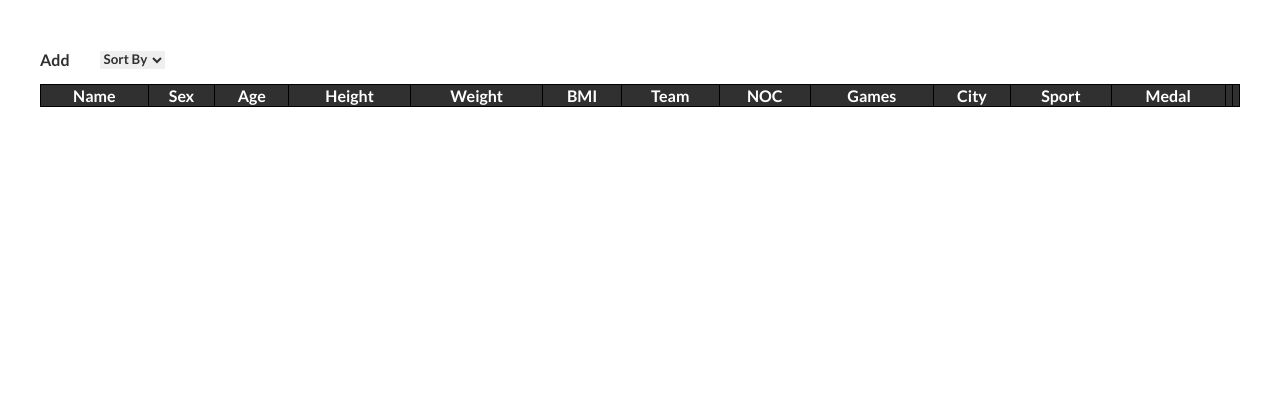
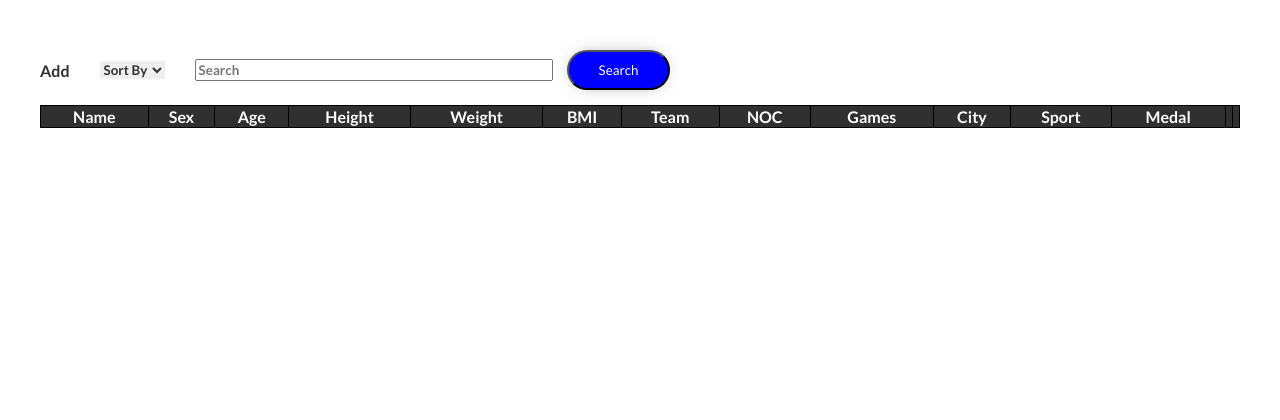
Before and after one commit to CaspianK/DBMS_Project, a Flask app: page /athletes in a window 1280 px wide. Shown: the part 49-469 px from the top of the page. Run offline with Flask 2, Linux system fonts and the light colour scheme; data that the repository does not hold is empty.

Commit message:
Search added

```diff
--- a/app/website/static/css/index.css
+++ b/app/website/static/css/index.css
@@ -204,9 +204,16 @@ body {
           align-items: center;
 }
 
-.options a {
+.options a,
+.options input,
+.options select {
   margin-right: 30px;
   font-weight: 700;
+}
+
+.options input {
+  margin-right: 10px;
+  width: 350px;
 }
 
 .form {
--- a/app/website/static/css/index.scss
+++ b/app/website/static/css/index.scss
@@ -165,9 +165,15 @@ body {
   margin-bottom: 15px;
   display: flex;
   align-items: center;
-  a {
+  a,
+  input,
+  select {
     margin-right: 30px;
     font-weight: 700;
+  }
+  input {
+    margin-right: 10px;
+    width: 350px;
   }
 }
 
--- a/app/website/templates/athletes.html
+++ b/app/website/templates/athletes.html
@@ -23,18 +23,16 @@
         BMI
       </option>
     </select>
-    <script src="https://cdnjs.cloudflare.com/ajax/libs/jquery/3.6.0/jquery.min.js"></script>
-    <script>
-      $(function () {
-        $("#sort").on("change", function () {
-          var url = $(this).val();
-          if (url) {
-            window.location = url;
-          }
-          return false;
-        });
-      });
-    </script>
+    <form action="" method="POST">
+      <input
+        type="text"
+        name="search"
+        id="search"
+        class="text"
+        placeholder="Search"
+      />
+      <button class="btn link text">Search</button>
+    </form>
   </div>
   <div class="table">
     <table>
@@ -117,4 +115,16 @@
     >
   </div>
 </div>
+<script src="https://cdnjs.cloudflare.com/ajax/libs/jquery/3.6.0/jquery.min.js"></script>
+<script>
+  $(function () {
+    $("#sort").on("change", function () {
+      var url = $(this).val();
+      if (url) {
+        window.location = url;
+      }
+      return false;
+    });
+  });
+</script>
 {% endblock %}
--- a/app/website/views.py
+++ b/app/website/views.py
@@ -9,24 +9,28 @@ views = Blueprint('views', __name__)
 def home():
     return render_template("home.html")
 
-@views.route('/athletes', defaults={'sort': 'name', 'page': 0})
+@views.route('/athletes', defaults={'sort': 'name', 'page': 0}, methods=['GET', 'POST'])
 @views.route('/athletes/<string:sort>/page/<int:page>')
 def athletes(sort, page):
-    perpage = 500
-    startat = 1+perpage*page
-    endat = startat+perpage
     connection = pool.acquire()
     cursor = connection.cursor()
-    if sort == 'name':
-        cursor.execute("SELECT * FROM(SELECT a.*, Row_Number() OVER (ORDER BY name) MyRow FROM Athletes a) WHERE MyRow BETWEEN :startat AND :endat", startat=startat, endat=endat)
-    elif sort == 'age':
-        cursor.execute("SELECT * FROM(SELECT a.*, Row_Number() OVER (ORDER BY age) MyRow FROM Athletes a) WHERE MyRow BETWEEN :startat AND :endat", startat=startat, endat=endat)
-    elif sort == 'height':
-        cursor.execute("SELECT * FROM(SELECT a.*, Row_Number() OVER (ORDER BY height) MyRow FROM Athletes a) WHERE MyRow BETWEEN :startat AND :endat", startat=startat, endat=endat)
-    elif sort == 'weight':
-        cursor.execute("SELECT * FROM(SELECT a.*, Row_Number() OVER (ORDER BY weight) MyRow FROM Athletes a) WHERE MyRow BETWEEN :startat AND :endat", startat=startat, endat=endat)
-    elif sort == 'bmi':
-        cursor.execute("SELECT * FROM(SELECT a.*, Row_Number() OVER (ORDER BY bmi) MyRow FROM Athletes a) WHERE MyRow BETWEEN :startat AND :endat", startat=startat, endat=endat)
+    if request.method == "POST":
+        search = "%" + request.form['search'] + "%"
+        cursor.execute("SELECT * FROM ATHLETES WHERE NAME LIKE :search OR TEAM LIKE :search OR NOC LIKE :search OR CITY LIKE :search OR SPORT LIKE :search OR MEDAL LIKE :search", search=search)
+    else:
+        perpage = 500
+        startat = 1+perpage*page
+        endat = startat+perpage
+        if sort == 'name':
+            cursor.execute("SELECT * FROM(SELECT a.*, Row_Number() OVER (ORDER BY name) MyRow FROM Athletes a) WHERE MyRow BETWEEN :startat AND :endat", startat=startat, endat=endat)
+        elif sort == 'age':
+            cursor.execute("SELECT * FROM(SELECT a.*, Row_Number() OVER (ORDER BY age) MyRow FROM Athletes a) WHERE MyRow BETWEEN :startat AND :endat", startat=startat, endat=endat)
+        elif sort == 'height':
+            cursor.execute("SELECT * FROM(SELECT a.*, Row_Number() OVER (ORDER BY height) MyRow FROM Athletes a) WHERE MyRow BETWEEN :startat AND :endat", startat=startat, endat=endat)
+        elif sort == 'weight':
+            cursor.execute("SELECT * FROM(SELECT a.*, Row_Number() OVER (ORDER BY weight) MyRow FROM Athletes a) WHERE MyRow BETWEEN :startat AND :endat", startat=startat, endat=endat)
+        elif sort == 'bmi':
+            cursor.execute("SELECT * FROM(SELECT a.*, Row_Number() OVER (ORDER BY bmi) MyRow FROM Athletes a) WHERE MyRow BETWEEN :startat AND :endat", startat=startat, endat=endat)
     result = list(cursor.fetchall())
     return render_template("athletes.html", athletes=result, page=page, sort=sort)
 
```
Also changed, not shown: 1 other file.
